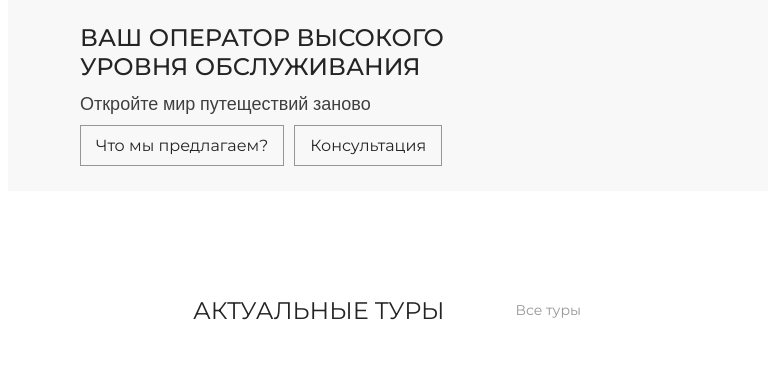
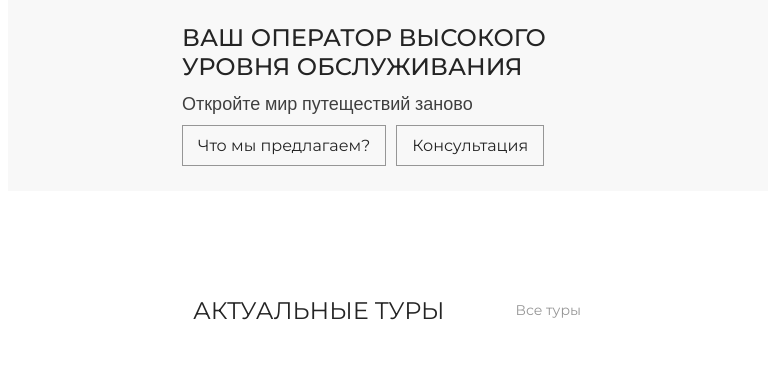
Before and after one commit to ArtemDemchenko/Portfolio_KFund, a plain HTML site: page Valanta DemchenkoArtem/index.html in a window 768 px wide. Shown: the part 374-740 px from the top of the page. Drawn offline with nearby package versions, Linux system fonts and the light colour scheme.

Commit message:
KURWAYAZAEBALSIA

```diff
--- a/Valanta DemchenkoArtem/style.css
+++ b/Valanta DemchenkoArtem/style.css
@@ -423,6 +423,13 @@ hr {
         justify-content: center;
         text-align: center;
     }
+    .your-operator {
+        justify-content: center;
+    }
+    .left-part-op {
+        justify-content: center;
+        width: 420px;
+    }
     #hotel {
         text-align: center;
         font-size: 24px;
@@ -442,7 +449,7 @@ hr {
     }
     #high-quality-op {
         font-size: 24px;
-        width: 460px;
+        width: 420px;
     }
     .info-footer {
         flex-wrap: wrap;
```
